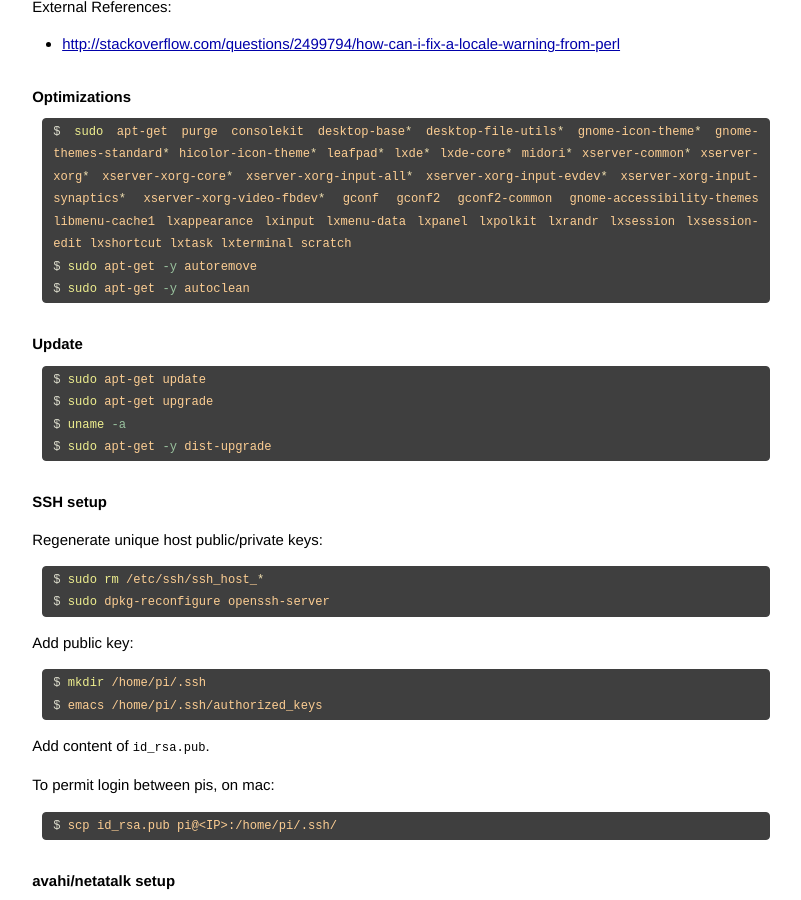
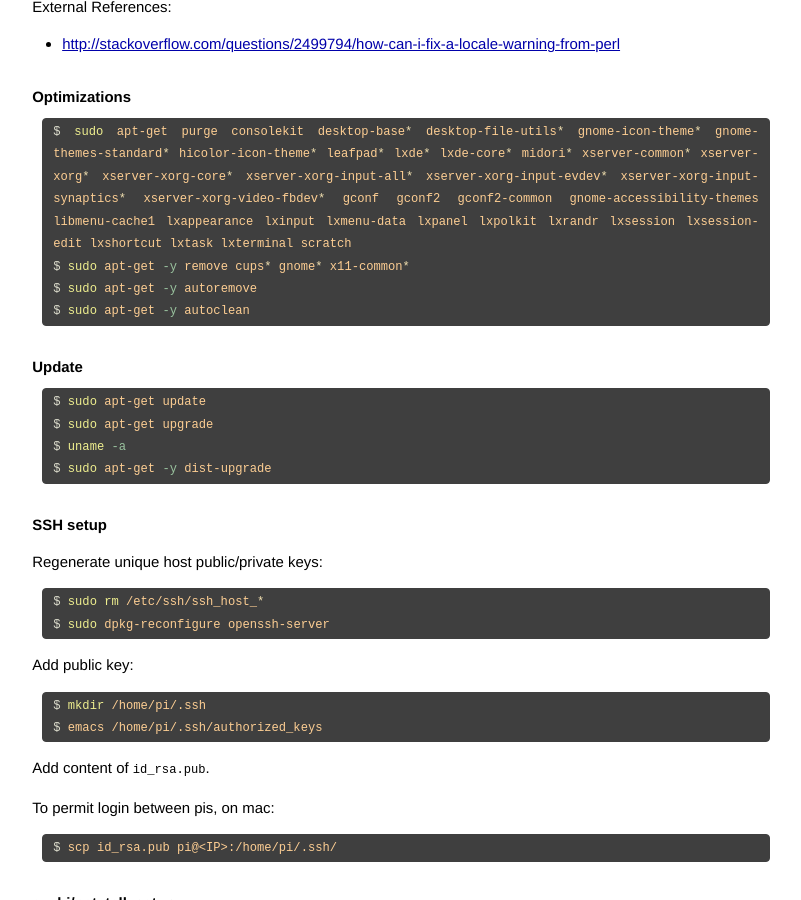
Before and after one commit to aymerick/aymerick.github.io, a Jekyll site: the page built from _posts/2013-09-17-headless_raspberrypi_setup.md, in a window 1280 px wide and 900 px high, scrolled down 1359 px. Shown: the whole window, without its empty margins (234-1035 px from the left). Built offline with Jekyll 4.4.1, drawn with Linux system fonts in a browser that asks for light colours; Markdown is read by kramdown in place of the engine named in the settings.

Commit message:
update headless_raspberrypi_setup

```diff
--- a/_posts/2013-09-17-headless_raspberrypi_setup.md
+++ b/_posts/2013-09-17-headless_raspberrypi_setup.md
@@ -92,6 +92,7 @@ Optimizations
 
 {% highlight bash %}
 $ sudo apt-get purge consolekit desktop-base* desktop-file-utils* gnome-icon-theme* gnome-themes-standard* hicolor-icon-theme* leafpad* lxde* lxde-core* midori* xserver-common* xserver-xorg* xserver-xorg-core* xserver-xorg-input-all* xserver-xorg-input-evdev* xserver-xorg-input-synaptics* xserver-xorg-video-fbdev* gconf gconf2 gconf2-common gnome-accessibility-themes libmenu-cache1 lxappearance lxinput lxmenu-data lxpanel lxpolkit lxrandr lxsession lxsession-edit lxshortcut lxtask lxterminal scratch
+$ sudo apt-get -y remove cups* gnome* x11-common*
 $ sudo apt-get -y autoremove
 $ sudo apt-get -y autoclean
 {% endhighlight %}
```
